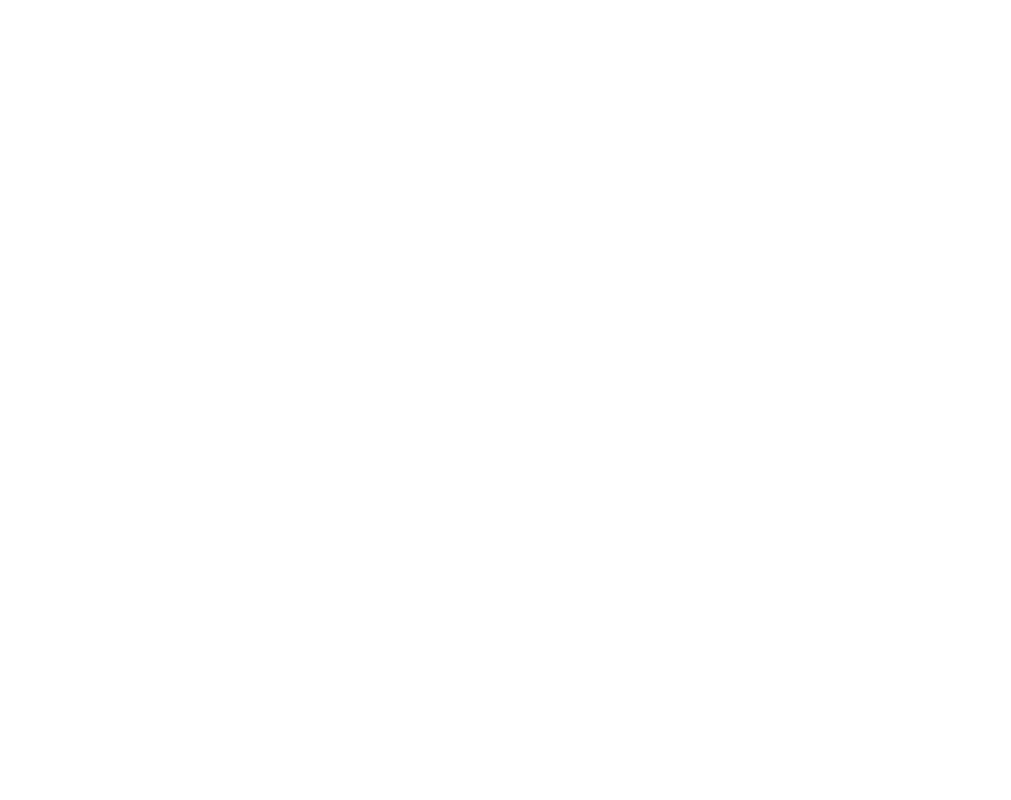
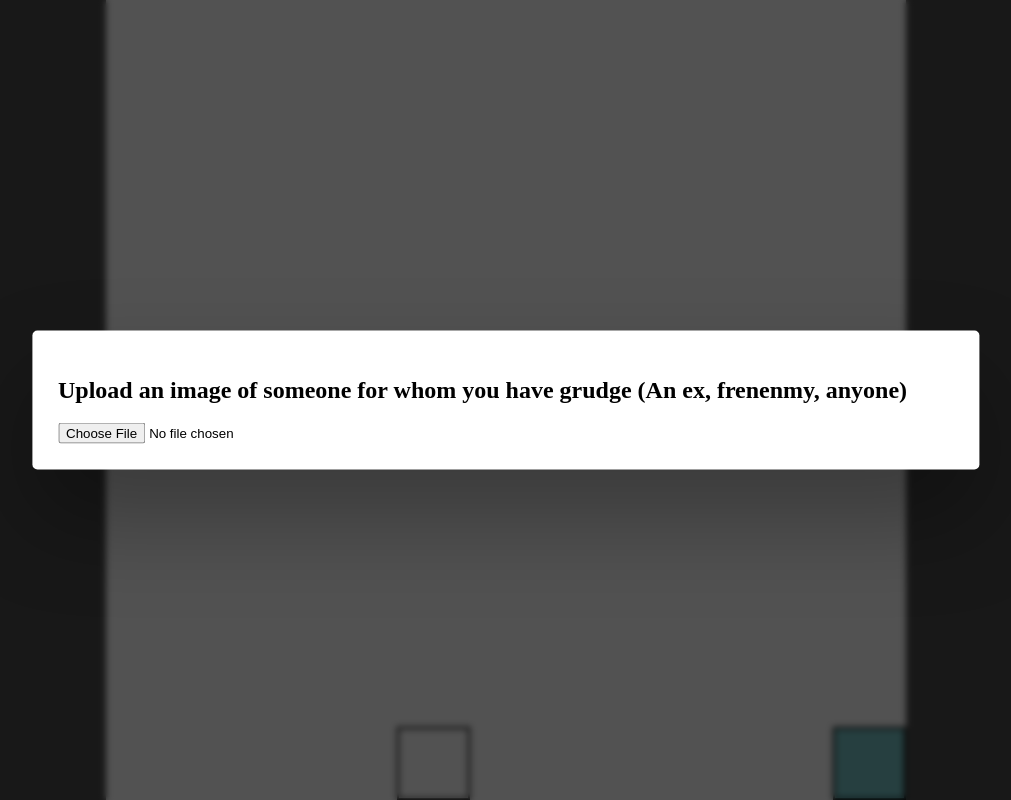
Before and after one commit to asaxena012/grudge-snake, a plain HTML site: page index.html in a window 1280 px wide. Shown: the whole page, without its empty margins (134-1145 px from the left). Drawn offline with Linux system fonts and the light colour scheme.

Commit message:
js: game added

```diff
--- /dev/null
+++ b/food.js
@@ -0,0 +1,34 @@
+import { onSnake, expandSnake } from "./snake.js";
+const gridSize = 11;
+let food = getRandomPos();
+
+export function update() {
+  if (onSnake(food)) {
+    food = getRandomPos();
+    expandSnake();
+  }
+}
+
+export function draw(gameBoard) {
+  const foodEl = document.createElement("div");
+  foodEl.style.gridColumnStart = food.x;
+  foodEl.style.gridRowStart = food.y;
+  foodEl.classList.add("food");
+  gameBoard.appendChild(foodEl);
+}
+
+function getRandomPos() {
+  let newPos;
+  while (newPos == null || onSnake(newPos)) {
+    newPos = randomGridPos();
+  }
+
+  return newPos;
+}
+
+function randomGridPos() {
+  return {
+    x: Math.floor(Math.random() * gridSize) + 1,
+    y: Math.floor(Math.random() * gridSize) + 1,
+  };
+}
--- a/index.html
+++ b/index.html
@@ -5,6 +5,36 @@
     <meta http-equiv="X-UA-Compatible" content="IE=edge" />
     <meta name="viewport" content="width=device-width, initial-scale=1.0" />
     <title>Grudge Snake</title>
+    <link rel="stylesheet" href="style.css" />
   </head>
-  <body></body>
+  <body>
+    <div class="board"></div>
+
+    <div class="modal">
+      <h2>Upload an image of someone for whom you have grudge (An ex, frenenmy, anyone)</h1>
+      <input type="file" id= "img-input" accept="image/png, image/jpeg" onchange="readURL(this)" />
+    </div>
+    <div class= "overlay"></div>
+    <script src="script.js" defer type="module"></script>
+    <script>
+      function readURL(input){
+        console.log(input.files[0]);
+
+        let foodEl = document.querySelector('.food');
+
+        if (input.files && input.files[0]) {
+        var reader = new FileReader();
+
+        reader.onload = function (e) {
+            foodEl.style.backgroundImage =  e.target.result;
+        }
+
+        reader.readAsDataURL(input.files[0]);
+    }
+
+        document.querySelector('.modal').classList.add('hidden');
+        document.querySelector('.overlay').classList.add('hidden');
+      }
+    </script>
+  </body>
 </html>
--- /dev/null
+++ b/input.js
@@ -0,0 +1,30 @@
+let inputDirection = { x: 0, y: 0 };
+let prevInputDirection = { x: 0, y: 0 };
+
+window.addEventListener("keydown", (ev) => {
+  switch (ev.key) {
+    case "ArrowUp":
+      if (prevInputDirection.y !== 0) return;
+      inputDirection = { x: 0, y: -1 };
+      break;
+
+    case "ArrowDown":
+      if (prevInputDirection.y !== 0) return;
+      inputDirection = { x: 0, y: 1 };
+      break;
+
+    case "ArrowLeft":
+      if (prevInputDirection.x !== 0) return;
+      inputDirection = { x: -1, y: 0 };
+      break;
+
+    case "ArrowRight":
+      if (prevInputDirection.x !== 0) return;
+      inputDirection = { x: 1, y: 0 };
+  }
+});
+
+export function getInputDirection() {
+  prevInputDirection = inputDirection;
+  return inputDirection;
+}
--- /dev/null
+++ b/script.js
@@ -0,0 +1,73 @@
+import {
+  update as updateSnake,
+  draw as drawSnake,
+  snakeSpeed,
+  getSnakeHead,
+  intersection,
+} from "./snake.js";
+
+import { update as updateFood, draw as drawFood } from "./food.js";
+
+const gridSize = 11;
+let lastRender = 0;
+const gameBoard = document.querySelector(".board");
+let gameOver = false;
+
+function main(currentTime) {
+  if (gameOver) {
+    if (confirm("Self grudge is not good, press OK to restart")) {
+      window.location = "./";
+    }
+    return;
+  }
+
+  window.requestAnimationFrame(main);
+  let timeSinceLastRender = (currentTime - lastRender) / 1000;
+
+  if (timeSinceLastRender < 1 / snakeSpeed) return;
+
+  lastRender = currentTime;
+  console.log("rendering");
+
+  update();
+  draw();
+  checkDefeat();
+}
+
+window.requestAnimationFrame(main);
+
+function update() {
+  updateSnake();
+  updateFood();
+}
+
+function draw() {
+  gameBoard.innerHTML = "";
+  drawSnake(gameBoard);
+  drawFood(gameBoard);
+}
+
+function checkDefeat() {
+  gameOver = outsideGrid(getSnakeHead()) || intersection();
+}
+
+function outsideGrid(pos) {
+  return pos.x > gridSize || pos.x < 1 || pos.y > gridSize || pos.y < 1;
+}
+
+// Handling input file
+function readURL(input) {
+  console.log(input);
+
+  // document.getElementById("bannerImg").style.display = "block";
+
+  // if (input.files && input.files[0]) {
+  //   var reader = new FileReader();
+
+  //   reader.onload = function (e) {
+  //     document.getElementById("bannerImg").src = e.target.result;
+  //   };
+
+  //   reader.readAsDataURL(input.files[0]);
+  // }
+}
--- /dev/null
+++ b/snake.js
@@ -0,0 +1,50 @@
+import { getInputDirection } from "./input.js";
+
+export const snakeSpeed = 7;
+
+let snakeBody = [{ x: 11, y: 11 }];
+
+export function update() {
+  const inputDirection = getInputDirection();
+
+  for (let i = snakeBody.length - 2; i >= 0; i--) {
+    snakeBody[i + 1] = { ...snakeBody[i] };
+  }
+
+  snakeBody[0].x += inputDirection.x;
+  snakeBody[0].y += inputDirection.y;
+}
+
+export function draw(gameBoard) {
+  snakeBody.forEach((segment) => {
+    const snakeEl = document.createElement("div");
+    snakeEl.style.gridRowStart = segment.y;
+    snakeEl.style.gridColumnStart = segment.x;
+    snakeEl.classList.add("snake");
+    gameBoard.appendChild(snakeEl);
+  });
+}
+
+export function onSnake(food) {
+  //Check if head of snake is on food
+  return snakeBody.some((currentEl, index) => {
+    return currentEl.x == food.x && currentEl.y == food.y;
+  });
+}
+
+export function expandSnake() {
+  snakeBody.push({ ...snakeBody[snakeBody.length - 1] });
+}
+
+export function getSnakeHead() {
+  return snakeBody[0];
+}
+
+export function intersection() {
+  if (snakeBody.length < 3) return false;
+  let pos = snakeBody[0];
+
+  for (let i = 1; i < snakeBody.length; i++) {
+    if (pos.x == snakeBody[i].x && pos.y == snakeBody[i].y) return true;
+  }
+}
--- /dev/null
+++ b/style.css
@@ -0,0 +1,58 @@
+body {
+  height: 100vh;
+  width: 100vw;
+  background-color: rgba(24, 24, 24, 0.836);
+  margin: 0;
+  padding: 0;
+  display: flex;
+  justify-content: center;
+  align-items: center;
+}
+
+.board {
+  height: 100vmin;
+  width: 100vmin;
+  background-color: #ccc;
+  display: grid;
+  grid-template-columns: repeat(11, 1fr);
+  grid-template-rows: repeat(11, 1fr);
+}
+
+.snake {
+  background-color: cadetblue;
+  border: 0.25vmin solid black;
+}
+
+.food {
+  /* background-color: yellowgreen; */
+  border: 0.25vmin solid black;
+}
+
+/* Overlay UI */
+
+.modal {
+  position: absolute;
+  top: 50%;
+  left: 50%;
+  transform: translate(-50%, -50%);
+  background-color: #fff;
+  border-radius: 5px;
+  padding: 2%;
+  width: 70%;
+  z-index: 10;
+  box-shadow: 0 3rem 6rem rgba(0, 0, 0, 0.3);
+}
+.overlay {
+  position: absolute;
+  top: 0;
+  left: 0;
+  width: 100%;
+  height: 100%;
+  background-color: rgba(0, 0, 0, 0.6);
+  backdrop-filter: blur(3px);
+  z-index: 5;
+}
+
+.hidden {
+  display: none;
+}
```
